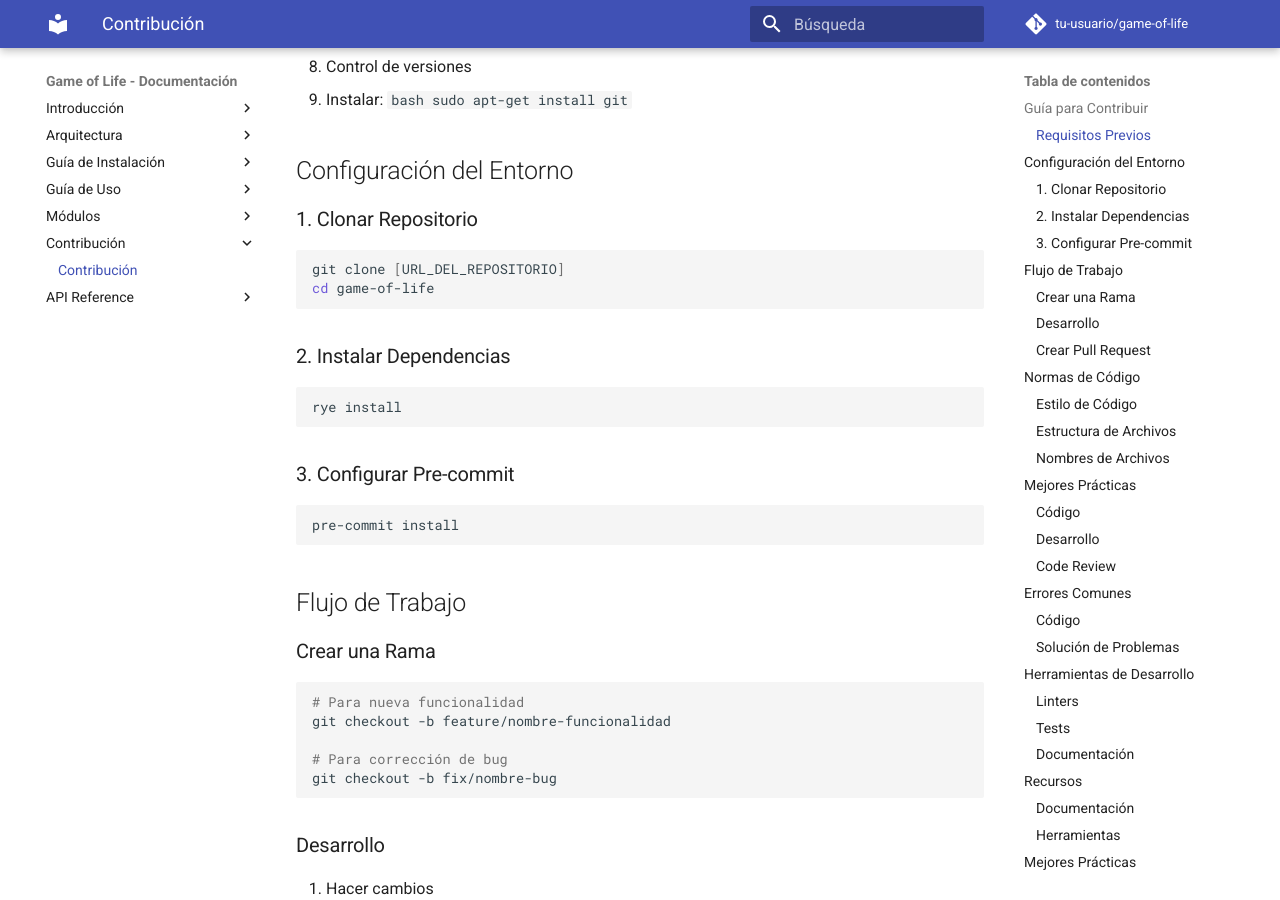
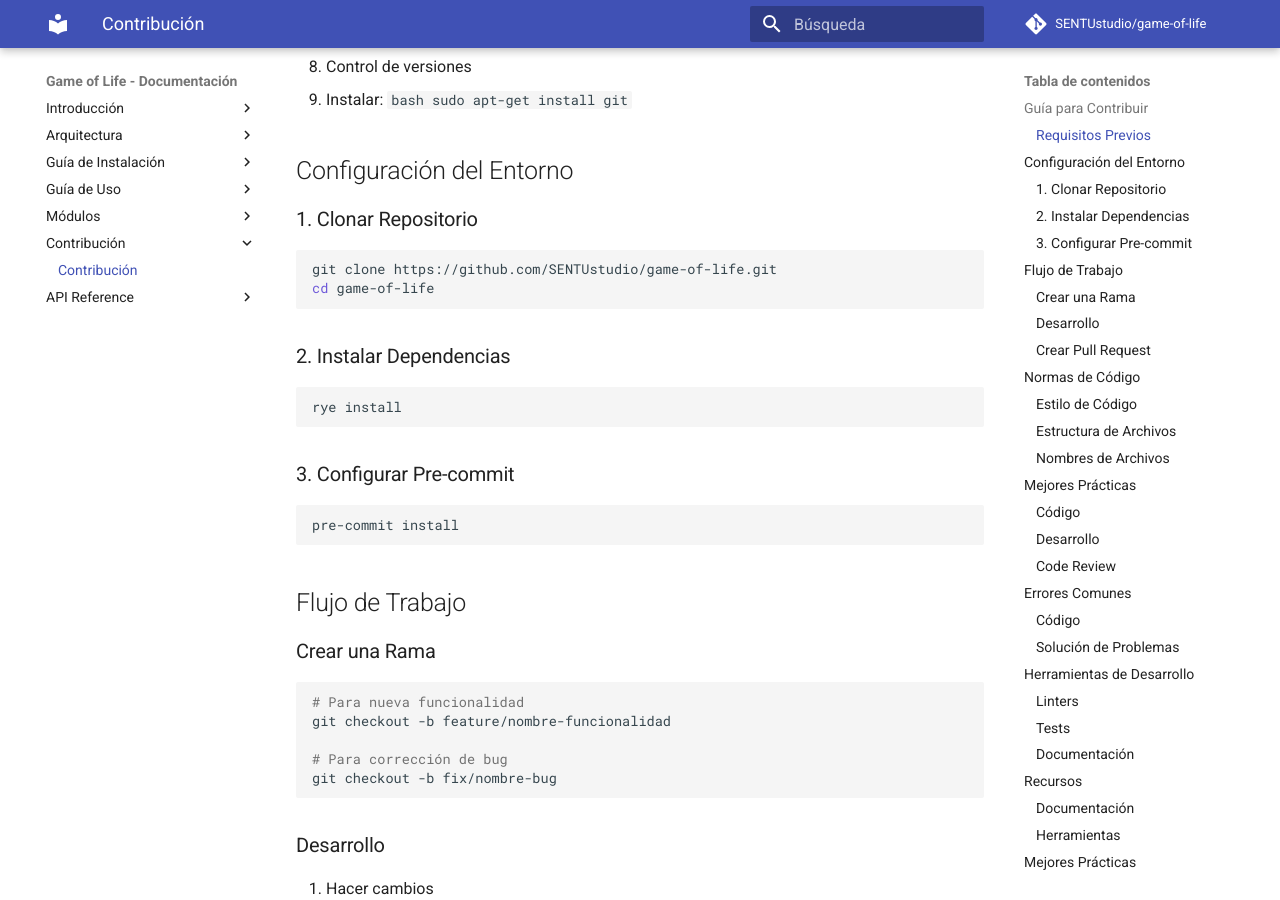
Before and after one commit to SENTUstudio/game-of-life, an MkDocs documentation site: the page built from docs/contribucion/index.md, in a window 1280 px wide and 900 px high, scrolled down 458 px. Built offline with MkDocs 1.6.1 and Material for MkDocs 9.7.7, drawn with Linux system fonts in a browser that asks for light colours; comment, search, counter and statistics services are not loaded.

Commit message:
chore: actualizando proyecto

````diff
--- a/docs/contribucion/index.md
+++ b/docs/contribucion/index.md
@@ -30,7 +30,7 @@
 ### 1. Clonar Repositorio
 
 ```bash
-git clone [URL_DEL_REPOSITORIO]
+git clone https://github.com/SENTUstudio/game-of-life.git
 cd game-of-life
 ```
 
--- a/mkdocs.yml
+++ b/mkdocs.yml
@@ -52,5 +52,5 @@ plugins:
   - search
   - tags
 
-repo_name: tu-usuario/game-of-life
-repo_url: https://github.com/tu-usuario/game-of-life
+repo_name: SENTUstudio/game-of-life
+repo_url: https://github.com/SENTUstudio/game-of-life
--- a/pyproject.toml
+++ b/pyproject.toml
@@ -1,5 +1,5 @@
 [project]
-name = "roo-code-test"
+name = "El Juego de la Vida"
 version = "0.1.0"
 description = "Add your description here"
 authors = [
````
Also changed, not shown: README.md (+3 -4 lines).
